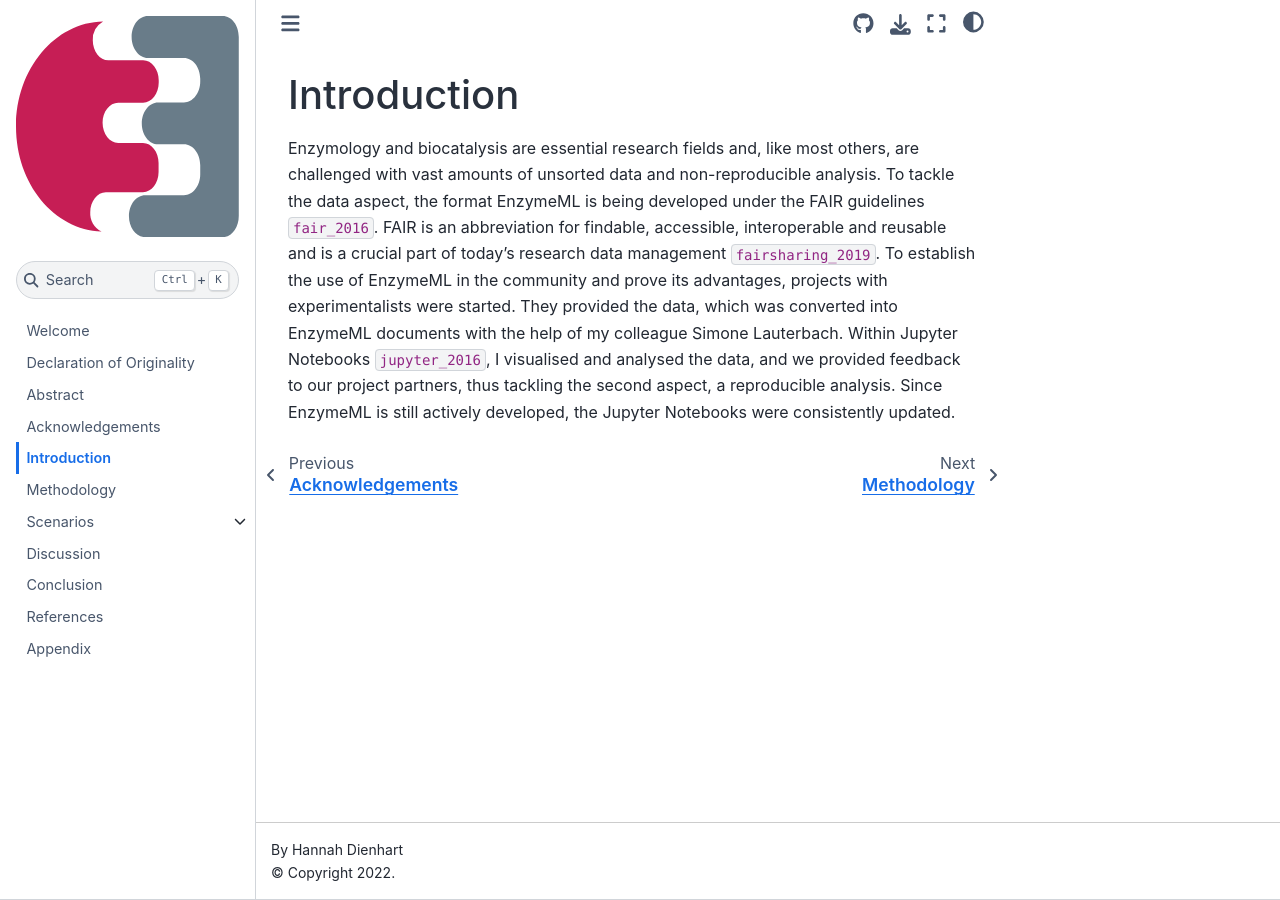
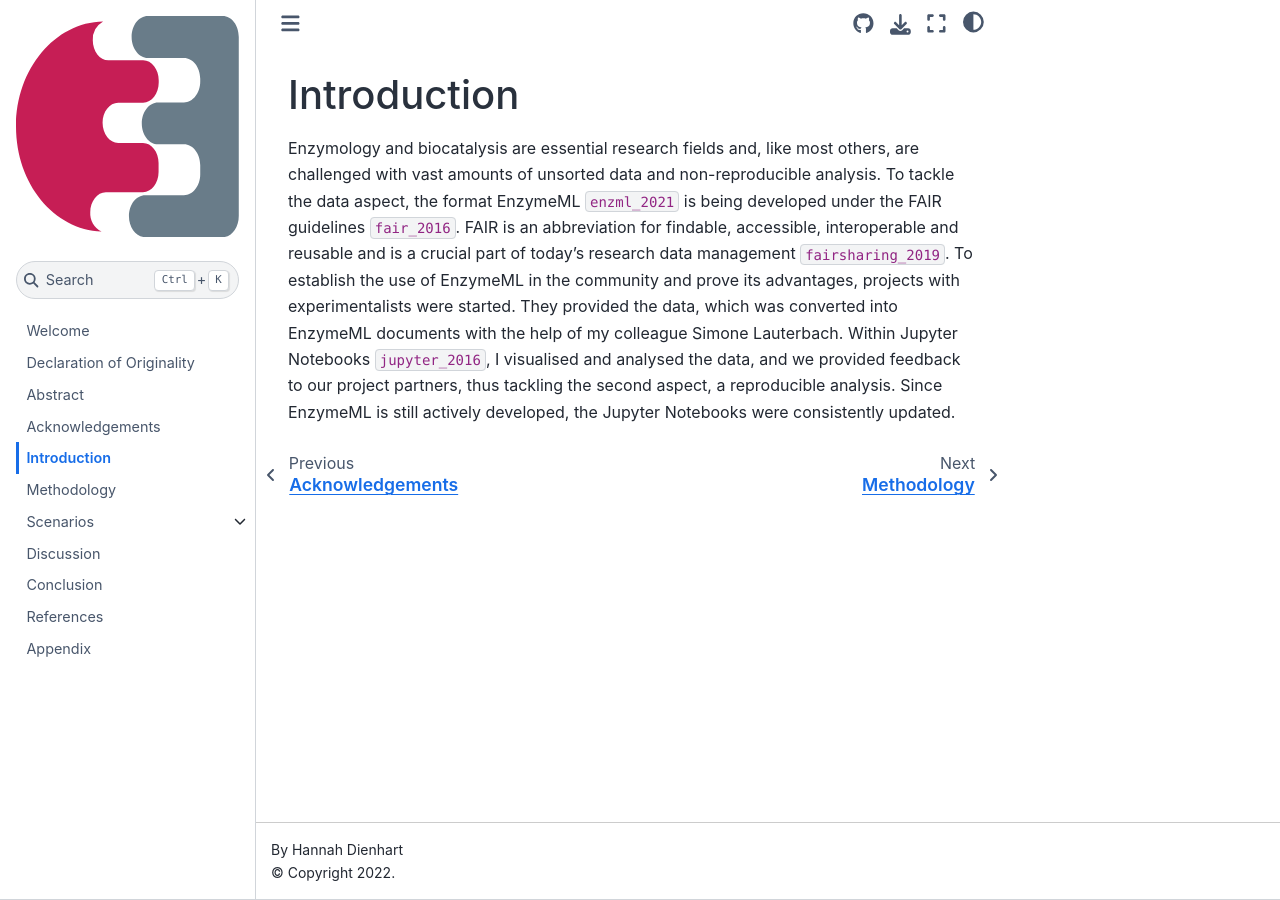
Before and after one commit to HannahDi/master-thesis, a Jupyter Book: the page built from book/intro.md, in a window 1280 px wide. Built offline with Jupyter Book 1.0.4 settings and Sphinx 7.4.7 and the Sphinx Book theme 1.1.4, drawn with Linux system fonts in a browser that asks for light colours; cross-references to code outside the pages are shown as plain code; some of the changed lines change nothing that is shown.

Commit message:
add enzymeml ref

```diff
--- a/book/intro.md
+++ b/book/intro.md
@@ -1,3 +1,3 @@
 # Introduction
 
-Enzymology and biocatalysis are essential research fields and, like most others, are challenged with vast amounts of unsorted data and non-reproducible analysis. To tackle the data aspect, the format EnzymeML is being developed under the FAIR guidelines {cite}`fair_2016`. FAIR is an abbreviation for findable, accessible, interoperable and reusable and is a crucial part of today's research data management {cite}`fairsharing_2019`. To establish the use of EnzymeML in the community and prove its advantages, projects with experimentalists were started. They provided the data, which was converted into EnzymeML documents with the help of my colleague Simone Lauterbach. Within Jupyter Notebooks {cite}`jupyter_2016`, I visualised and analysed the data, and we provided feedback to our project partners, thus tackling the second aspect, a reproducible analysis. Since EnzymeML is still actively developed, the Jupyter Notebooks were consistently updated.
+Enzymology and biocatalysis are essential research fields and, like most others, are challenged with vast amounts of unsorted data and non-reproducible analysis. To tackle the data aspect, the format EnzymeML {cite}`enzml_2021` is being developed under the FAIR guidelines {cite}`fair_2016`. FAIR is an abbreviation for findable, accessible, interoperable and reusable and is a crucial part of today's research data management {cite}`fairsharing_2019`. To establish the use of EnzymeML in the community and prove its advantages, projects with experimentalists were started. They provided the data, which was converted into EnzymeML documents with the help of my colleague Simone Lauterbach. Within Jupyter Notebooks {cite}`jupyter_2016`, I visualised and analysed the data, and we provided feedback to our project partners, thus tackling the second aspect, a reproducible analysis. Since EnzymeML is still actively developed, the Jupyter Notebooks were consistently updated.
--- a/book/references.bib
+++ b/book/references.bib
@@ -1,3 +1,10 @@
+@article{enzml_2021,
+	title={EnzymeML—a data exchange format for biocatalysis and enzymology},
+	DOI={10.1111/febs.16318},
+	journal={The FEBS Journal},
+	author={Range, Jan and Halupczok, Colin and Lohmann, Jens and Swainston, Neil and Kettner, Carsten and Bergmann, Frank T. and Weidemann, Andreas and Wittig, Ulrike and Schnell, Santiago and Pleiss, Jürgen and et al.},
+	year={2021}}
+
 @article{fair_2016,
 	title={The Fair Guiding Principles for Scientific Data Management and Stewardship},
 	volume={3},
@@ -15,11 +22,14 @@
 	author={Sansone, Susanna-Assunta and McQuilton, Peter and Rocca-Serra, Philippe and Gonzalez-Beltran, Alejandra and Izzo, Massimiliano and Lister, Allyson L. and Thurston, Milo}, year={2019},
 	pages={358–367}}
 
-@misc{jupyter_2016,
-	Title = {Jupyter Notebooks -- a publishing format for reproducible computational workflows},
-	Author = {Thomas Kluyver and Benjamin Ragan-Kelley and Fernando P{\'e}rez and Brian Granger and Matthias Bussonnier and Jonathan Frederic and Kyle Kelley and Jessica Hamrick and Jason Grout and Sylvain Corlay and Paul Ivanov and Dami{\'a}n Avila and Safia Abdalla and Carol Willing},
-	Booktitle = {Positioning and Power in Academic Publishing: Players, Agents and Agendas},
-	Editor = {F. Loizides and B. Schmidt},
-	Organization = {IOS Press},
-	Pages = {87 - 90},
-	Year = {2016}}
+@inproceedings{jupyter_2016,
+	booktitle = {Positioning and Power in Academic Publishing: Players, Agents and Agendas},
+	editor = {Fernando Loizides and Birgit Scmidt},
+	title = {Jupyter Notebooks - a publishing format for reproducible computational workflows},
+	author = {Thomas Kluyver and Benjamin Ragan-Kelley and Fernando P{\'e}rez and Brian Granger and Matthias Bussonnier and Jonathan Frederic and Kyle Kelley and Jessica Hamrick and Jason Grout and Sylvain Corlay and Paul Ivanov and Dami{\'a}n Avila and Safia Abdalla and Carol Willing and  Jupyter development team},
+	publisher = {IOS Press},
+	address = {Netherlands},
+	year = {2016},
+	pages = {87--90},
+	url = {https://eprints.soton.ac.uk/403913/},
+	abstract = {It is increasingly necessary for researchers in all fields to write computer code, and in order to reproduce research results, it is important that this code is published. We present Jupyter notebooks, a document format for publishing code, results and explanations in a form that is both readable and executable. We discuss various tools and use cases for notebook documents.}}
```
